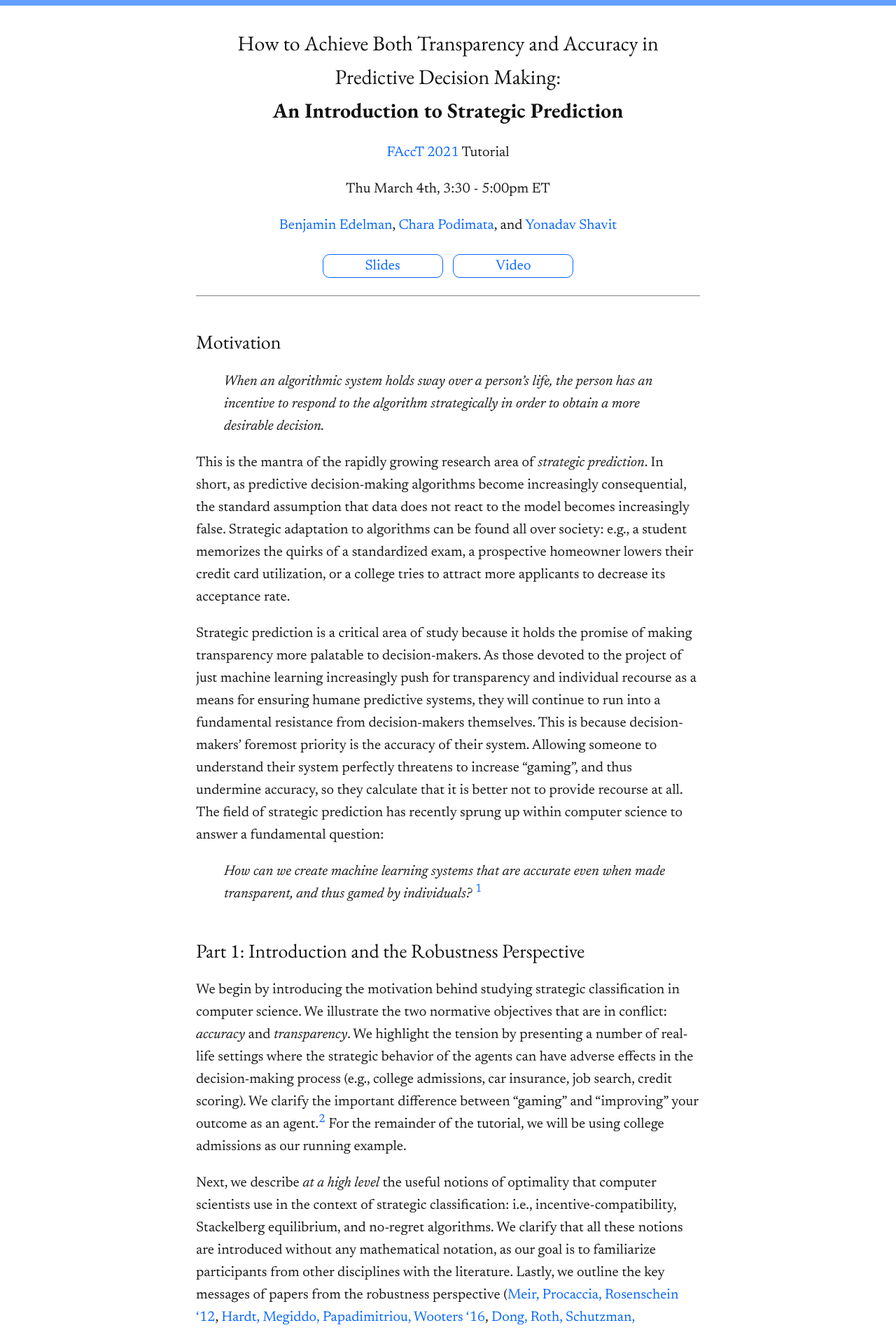
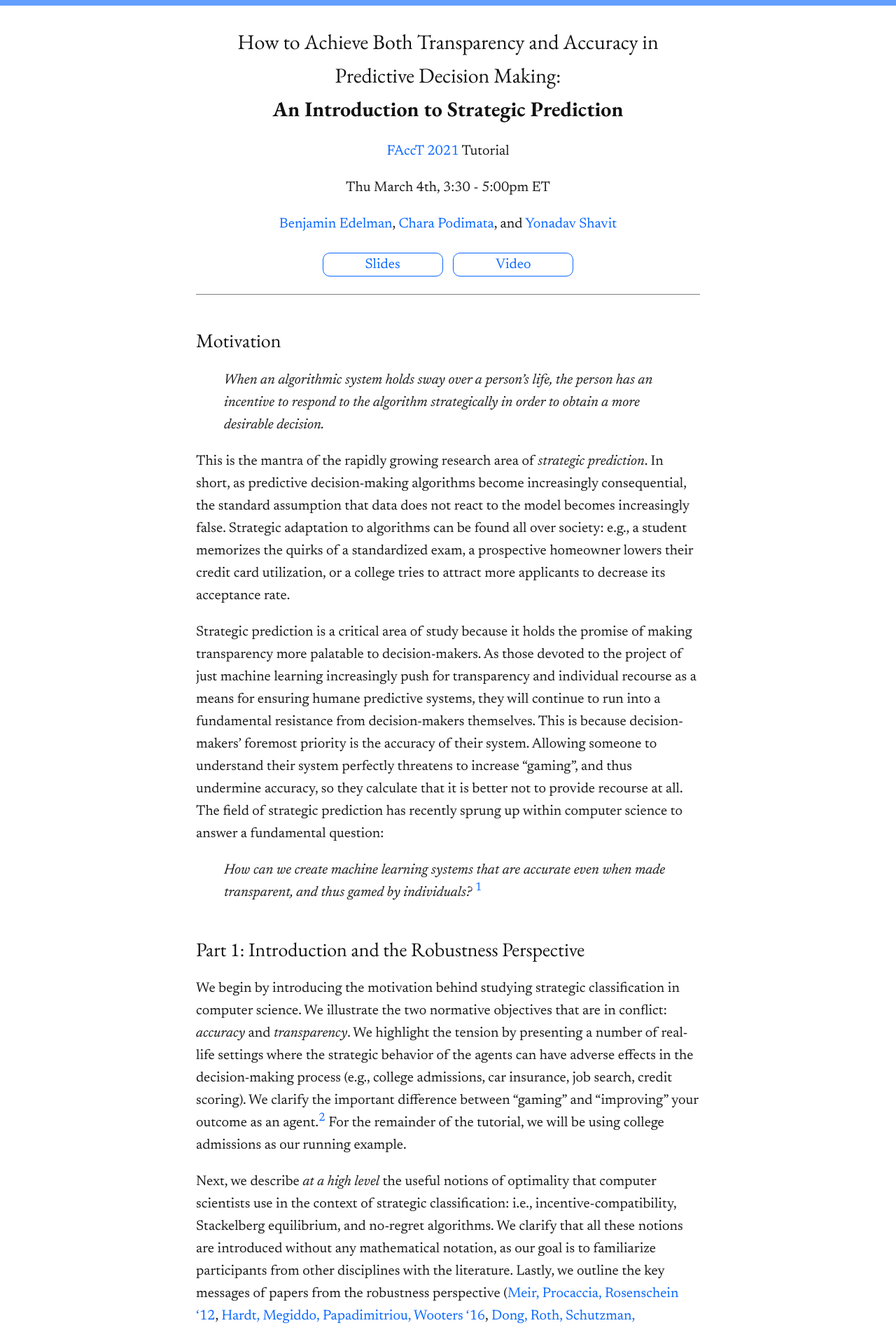
Before and after one commit to namlede/namlede.github.io, a Jekyll site: the page built from tutorial.md, in a window 1280 px wide. Shown: the top 1900 px of the page at 70% size. Built offline with Jekyll 4.4.1, drawn with Linux system fonts in a browser that asks for light colours.

```diff
--- a/_sass/minima.scss
+++ b/_sass/minima.scss
@@ -286,7 +286,7 @@ hr {
   .container {
     width: 924px;
     margin: 0 auto;
-    padding-top: 20px;
+    padding-top: 18px;
   }
 
   .sidebar {
```
